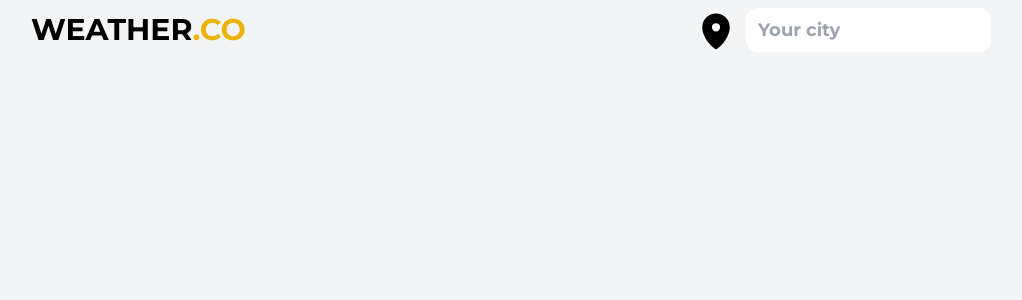
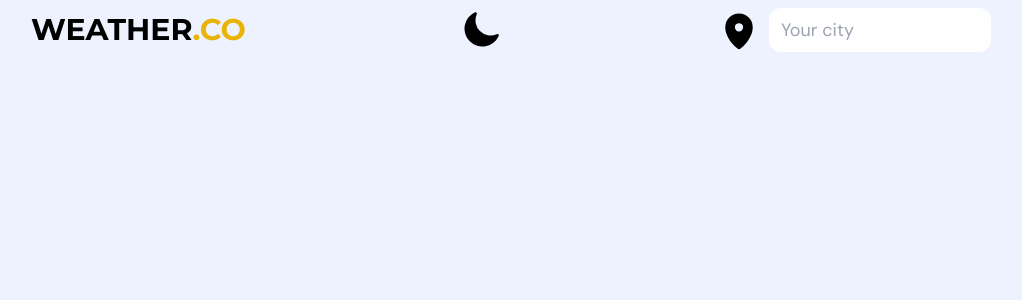
Before and after one commit to cementix/weather-app, a React (Vite) app in the folder client/: page / in a window 1280 px wide. Shown: the top 300 px of the page, without its empty margins (129-1151 px from the left). Built offline with nearby package versions, Linux system fonts and the light colour scheme.

Commit message:
theme switcher

```diff
--- a/client/index.html
+++ b/client/index.html
@@ -1,5 +1,5 @@
 <!DOCTYPE html>
-<html lang="en">
+<html lang="en" class="dark">
   <head>
     <meta charset="UTF-8" />
     <link rel="icon" type="image/png" href="./src/assets/favicon.png" />
--- a/client/src/App.tsx
+++ b/client/src/App.tsx
@@ -3,7 +3,7 @@ import Navbar from "@/components/Navbar.tsx";
 
 function App() {
   return (
-    <div className="bg-gray-100 h-lvh">
+    <div className="bg-indigo-50 dark:bg-gray-900 h-lvh">
       <Navbar />
     </div>
   );
--- a/client/src/components/Navbar.tsx
+++ b/client/src/components/Navbar.tsx
@@ -1,17 +1,41 @@
-import { MapPinIcon } from "@heroicons/react/16/solid";
+import { MapPinIcon, SunIcon, MoonIcon } from "@heroicons/react/16/solid";
+import { useEffect, useState } from "react";
 
 type Props = {};
 
 function Navbar({}: Props) {
+  const [isThemeDark, setThemeDark] = useState(false);
+  const toggleThemeClasses =
+    "md:size-11 xs:size-7 cursor-pointer dark:text-indigo-50";
+
+  useEffect(() => {
+    if (isThemeDark) {
+      document.documentElement.classList.add("dark");
+    } else {
+      document.documentElement.classList.remove("dark");
+    }
+  }, [isThemeDark]);
+
   return (
-    <nav className="flex justify-between items-center md:mx-40 sm:mx-20 xs:mx-3 font-montserrat pt-2 h-15">
+    <nav className="flex justify-between items-center md:mx-40 sm:mx-20 xs:mx-3 pt-2 h-15">
       <div>
-        <h1 className="xs:text-2xl md:text-3xl ">
+        <h1 className="xs:text-2xl md:text-3xl dark:text-indigo-50 font-montserrat">
           WEATHER<span className="text-yellow-500">.CO</span>
         </h1>
       </div>
+      {isThemeDark ? (
+        <SunIcon
+          onClick={() => setThemeDark(!isThemeDark)}
+          className={toggleThemeClasses}
+        />
+      ) : (
+        <MoonIcon
+          onClick={() => setThemeDark(!isThemeDark)}
+          className={toggleThemeClasses}
+        />
+      )}
       <div className="flex justify-between gap-2 items-center">
-        <MapPinIcon className="md:size-11 xs:size-7 cursor-pointer" />
+        <MapPinIcon className="md:size-11 xs:size-7 cursor-pointer dark:text-indigo-50" />
         <input
           type="text"
           placeholder="Your city"
--- a/client/tailwind.config.js
+++ b/client/tailwind.config.js
@@ -14,4 +14,5 @@ export default {
     },
   },
   plugins: [],
+  darkMode: "class",
 };
```
